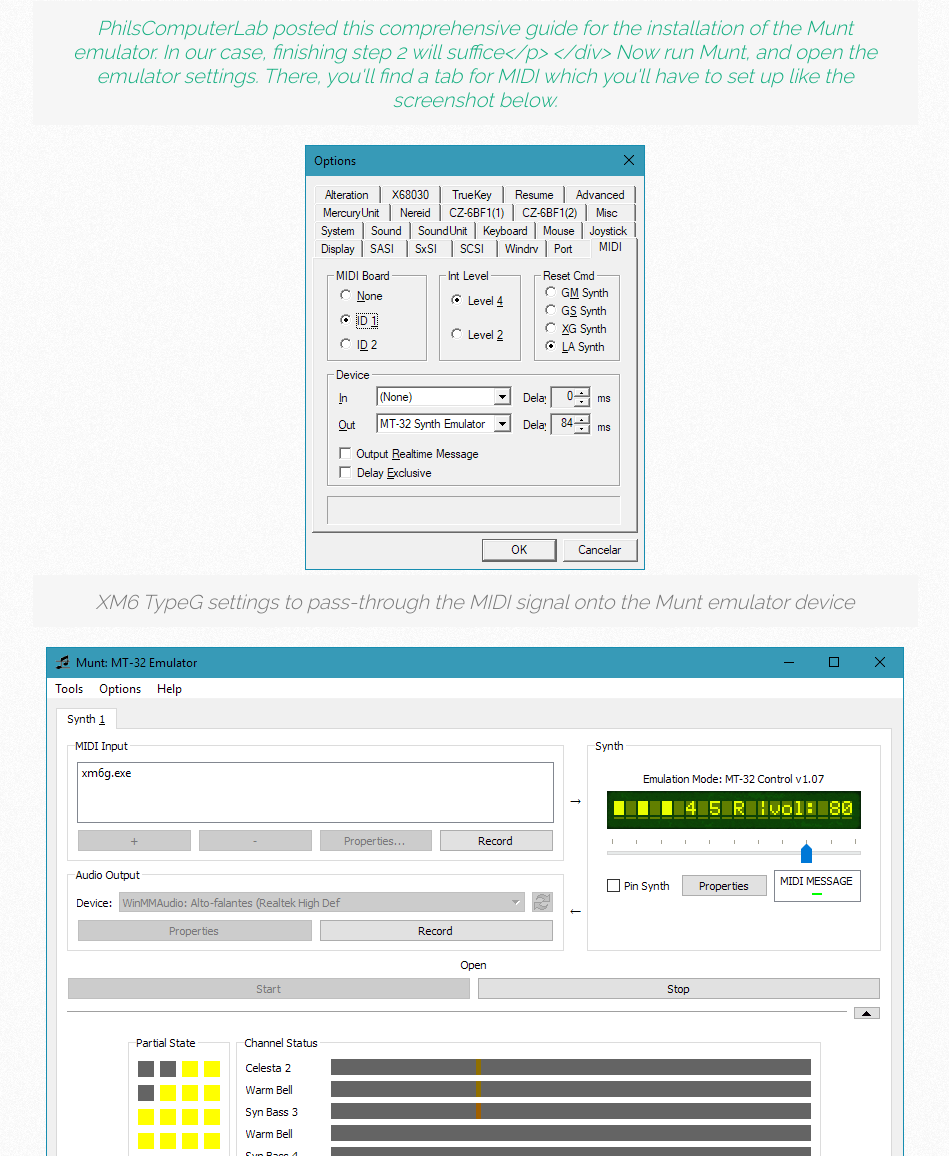
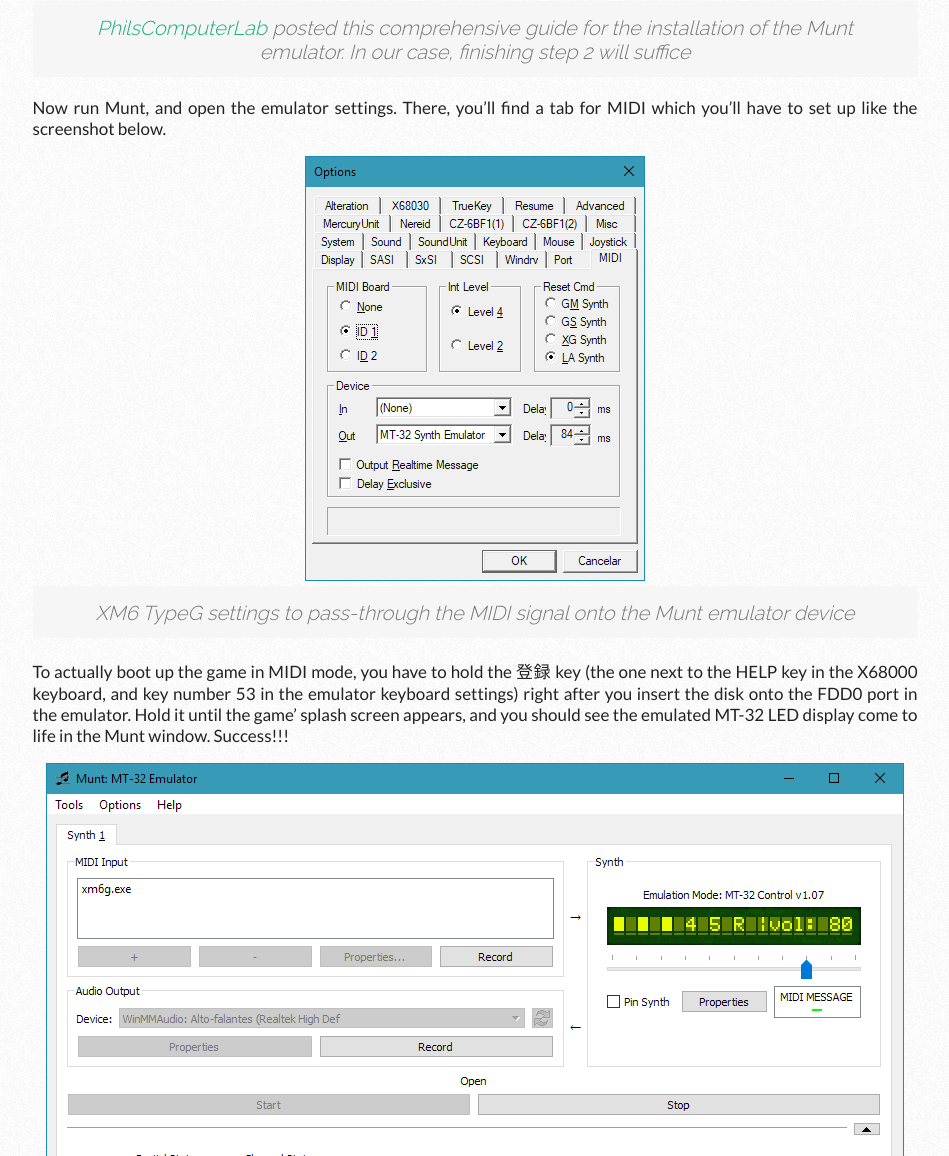
Before and after one commit to vittau/blog, a Jekyll site: the page built from _posts/2017-11-19-sharp-x68000-and-the-roland-mt-32.markdown, in a window 1280 px wide and 1400 px high, scrolled down 3736 px, cut to the strip 244-1400 px from the top of the window. Shown: the whole strip, without its empty margins (165-1114 px from the left). Built offline with Jekyll 4.4.1, drawn with Linux system fonts in a browser that asks for light colours; comment, search, counter and statistics services are not loaded; some of the changed text lies outside the part shown.

Commit message:
RC2 for this post

```diff
--- a/_posts/2017-11-19-sharp-x68000-and-the-roland-mt-32.markdown
+++ b/_posts/2017-11-19-sharp-x68000-and-the-roland-mt-32.markdown
@@ -47,7 +47,7 @@
 
 <div class="post-image">
     <iframe width="560" height="315" src="https://www.youtube.com/embed/j_5RWxHHVvE" frameborder="0" allowfullscreen></iframe>
-    <p class="post-image-caption"><a href="PhilsComputerLab" target="_blank">PhilsComputerLab posted this comprehensive guide for the installation of the Munt emulator. In our case, finishing step 2 will suffice</p>
+    <p class="post-image-caption"><a href="PhilsComputerLab" target="_blank">PhilsComputerLab</a> posted this comprehensive guide for the installation of the Munt emulator. In our case, finishing step 2 will suffice</p>
 </div>
 
 Now run Munt, and open the emulator settings. There, you'll find a tab for MIDI which you'll have to set up like the screenshot below.
```
